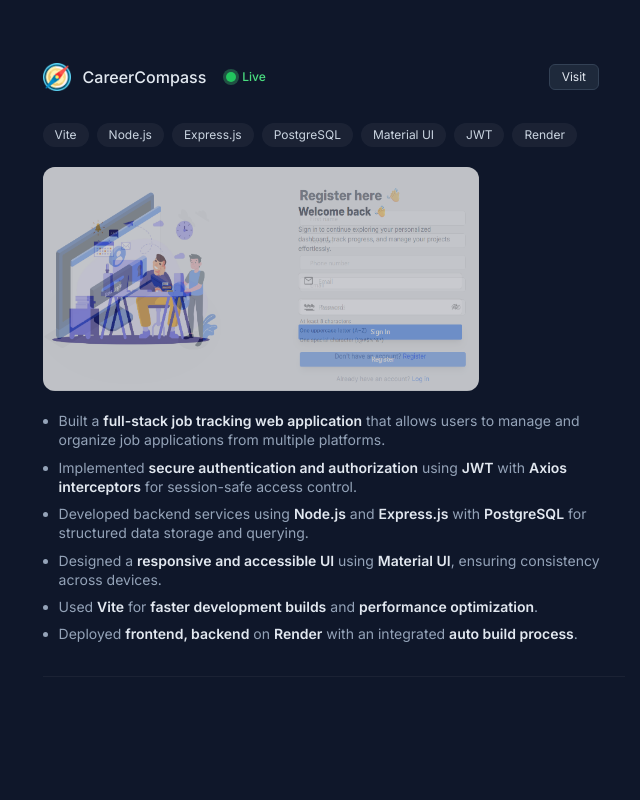
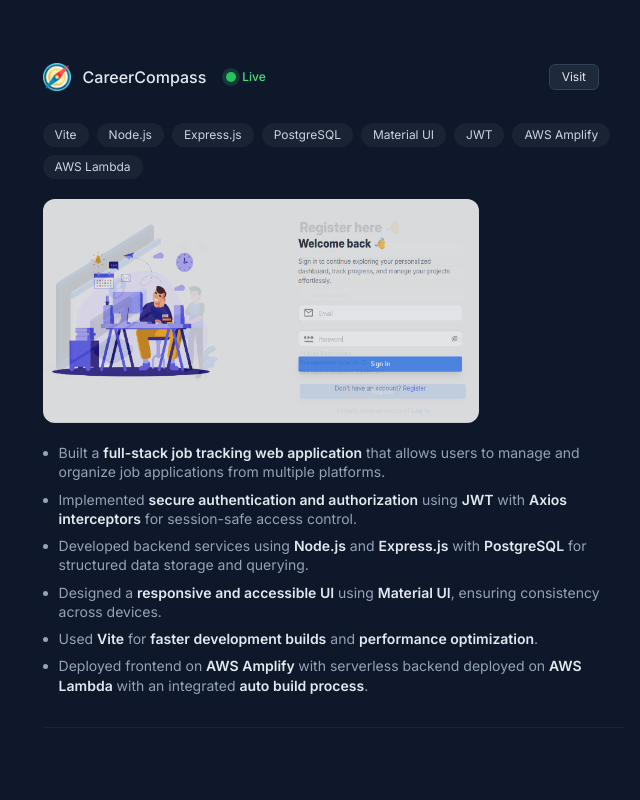
Before and after one commit to Ayaanshaikh20/Portfolio2025, a React (Vite) app in the folder frontend/: page / in a window 1280 px wide. Shown: the part 2300-3100 px from the top of the page, without its empty margins (575-1215 px from the left). Built offline with nearby package versions, Linux system fonts and the light colour scheme; no server answers; some icons are missing.

Commit message:
Changes in layout

```diff
--- a/frontend/src/layout.jsx
+++ b/frontend/src/layout.jsx
@@ -474,7 +474,7 @@
                       </div>
                       {/* Tech stack */}
                       <ul className=" flex flex-wrap mt-8 gap-2">
-                        {["Vite", "Node.js", "Express.js", "PostgreSQL", "Material UI", "JWT", "Render"].map((tech) => (
+                        {["Vite", "Node.js", "Express.js", "PostgreSQL", "Material UI", "JWT", "AWS Amplify", "AWS Lambda"].map((tech) => (
                           <li key={tech} className="rounded-full px-3 py-1 text-xs text-slate-300 bg-white/[0.05]">
                             {tech}
                           </li>
@@ -524,7 +524,7 @@
                     </li>
 
                     <li>
-                      Deployed <span className="text-slate-200 font-semibold">frontend, backend</span> on <span className="text-slate-200 font-semibold">Render</span>{" "}
+                      Deployed frontend on <span className="text-slate-200 font-semibold">AWS Amplify{" "}</span>with serverless backend deployed on{" "}<span className="text-slate-200 font-semibold">AWS Lambda</span>{" "}
                       with an integrated <span className="text-slate-200 font-semibold">auto build process</span>.
                     </li>
                   </ul>
```
